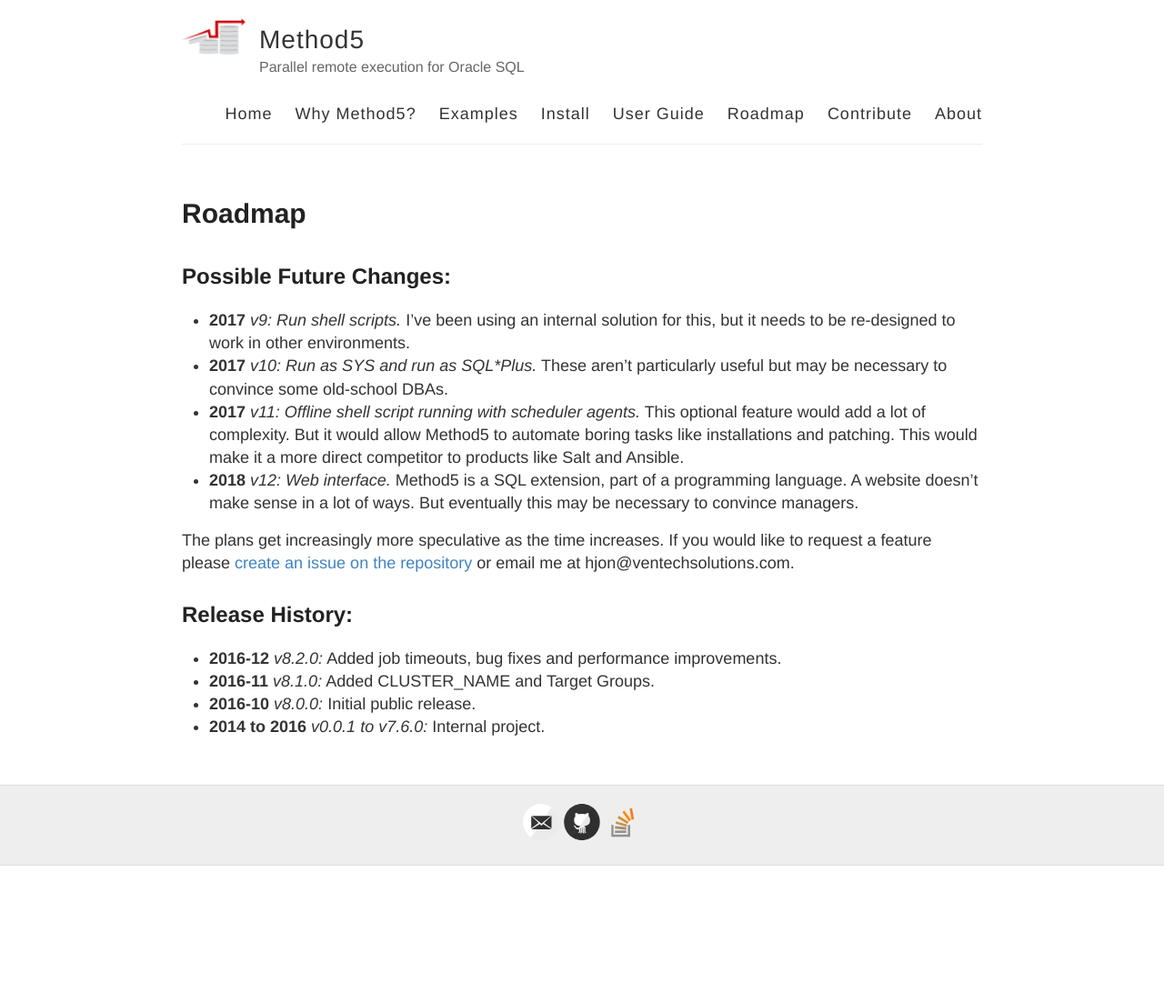
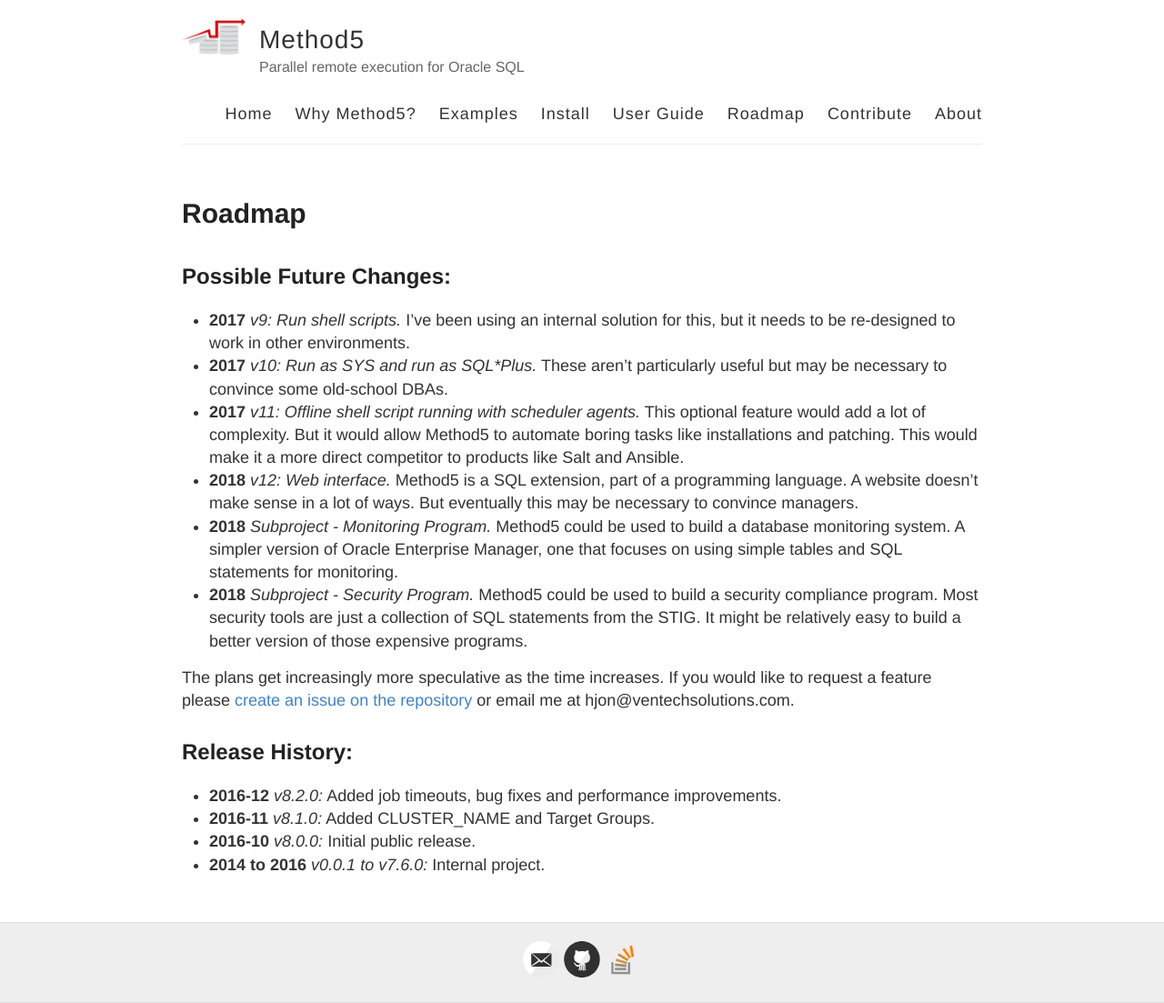
Before and after one commit to method5/method5.github.io, a Jekyll site: the page built from roadmap.md, in a window 1280 px wide. Shown: the whole page at 91% size. Built offline with Jekyll 4.4.1, drawn with Linux system fonts in a browser that asks for light colours; before the commit the page ends 952 px from its top, so only the background shows below that.

Commit message:
Added roadmap ideas.

```diff
--- a/roadmap.md
+++ b/roadmap.md
@@ -10,6 +10,8 @@ Possible Future Changes:
 * **2017** _v10: Run as SYS and run as SQL\*Plus._  These aren't particularly useful but may be necessary to convince some old-school DBAs.
 * **2017** _v11: Offline shell script running with scheduler agents._  This optional feature would add a lot of complexity.  But it would allow Method5 to automate boring tasks like installations and patching.  This would make it a more direct competitor to products like Salt and Ansible.
 * **2018** _v12: Web interface._  Method5 is a SQL extension, part of a programming language.  A website doesn't make sense in a lot of ways.  But eventually this may be necessary to convince managers.
+* **2018** _Subproject - Monitoring Program._ Method5 could be used to build a database monitoring system.  A simpler version of Oracle Enterprise Manager, one that focuses on using simple tables and SQL statements for monitoring.
+* **2018** _Subproject - Security Program._ Method5 could be used to build a security compliance program.  Most security tools are just a collection of SQL statements from the STIG.  It might be relatively easy to build a better version of those expensive programs.
 
 The plans get increasingly more speculative as the time increases.  If you would like to request a feature please [create an issue on the repository](https://github.com/method5/method5/issues) or email me at hjon@ventechsolutions.com.
 
```
